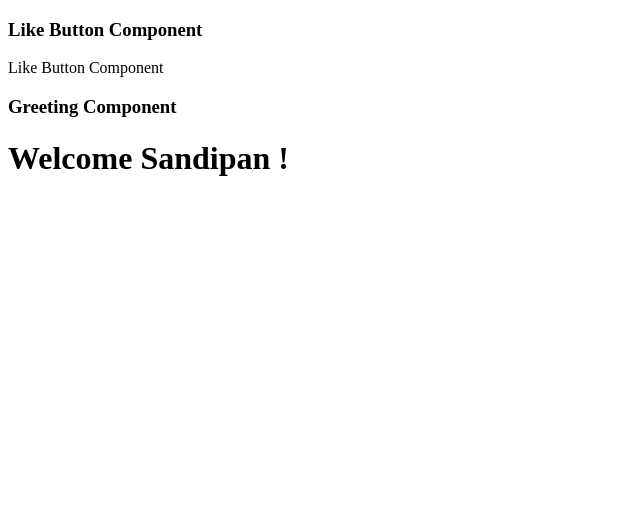
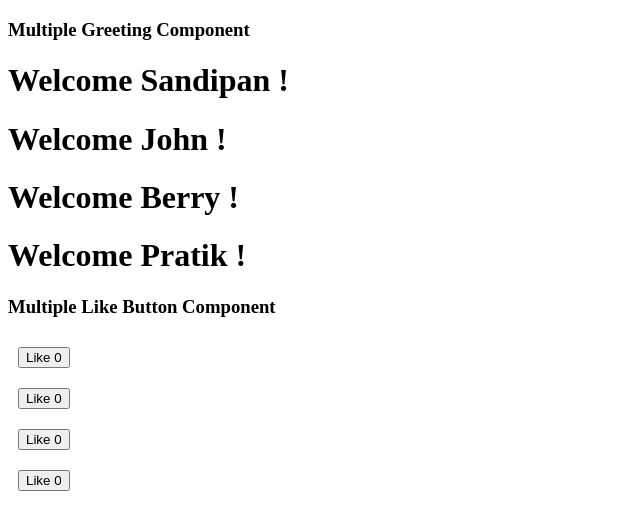
Before and after one commit to sandipanghos/react-tutorial, a plain HTML site: page index.html in a window 1280 px wide. Shown: the whole page, without its empty margins (0-640 px from the left). Drawn offline with nearby package versions, Linux system fonts and the light colour scheme.

Commit message:
adding multipe comp

```diff
--- a/Greeting.js
+++ b/Greeting.js
@@ -1,8 +1,13 @@
 const e = React.createElement;
+
+const NAMES = ["Sandipan", "John", "Berry", "Pratik"];
 
 function Greeting(props) {
   return e("h1", {}, `Welcome ${props.username} !`);
 }
 
-const domContainer = document.querySelector("#greeting");
-ReactDOM.render(e(Greeting, { username: "Sandipan" }), domContainer);
+const domContainer_greetings = document
+  .querySelectorAll(".greeting")
+  .forEach((domContainer, index) => {
+    ReactDOM.render(e(Greeting, { username: NAMES[index] }), domContainer);
+  });
--- a/LikeButton.js
+++ b/LikeButton.js
@@ -1,6 +1,4 @@
 "use strict";
-
-const e = React.createElement;
 
 class LikeButton extends React.Component {
   constructor(props) {
@@ -15,11 +13,14 @@ class LikeButton extends React.Component {
     // Display a "Like" <button>
     return e(
       "button",
-      { onClick: () => this.onLike() },
+      { style: { margin: "10px" }, onClick: () => this.onLike() },
       `Like ${this.state.like}`
     );
   }
 }
 
-const domContainer = document.querySelector("#like_container");
-ReactDOM.render(e(LikeButton), domContainer);
+const domContainer = document
+  .querySelectorAll(".like_container")
+  .forEach((domContainer) => {
+    ReactDOM.render(e(LikeButton), domContainer);
+  });
--- a/index.html
+++ b/index.html
@@ -21,16 +21,19 @@
     </head>
   </head>
   <body>
+    <!-- Greeting Component-->
+    <h3>Multiple Greeting Component</h3>
+    <div class="greeting">Greeting Component</div>
+    <div class="greeting">Greeting Component</div>
+    <div class="greeting">Greeting Component</div>
+    <div class="greeting">Greeting Component</div>
 
-    <!--LikeButton Component-->
-    <h3>Like Button Component</h3>
-    <div id="like_container">Like Button Component</div>
-    <!-- Load our React component. -->
-
-      <!-- Greeting Component-->
-    <h3>Greeting Component</h3>
-    <div id="greeting">Greeting Component</div>
-    <!-- Load our React component. -->
+    <!--Like Button Component-->
+    <h3>Multiple Like Button Component</h3>
+    <div class="like_container">Like Button Component</div>
+    <div class="like_container">Like Button Component</div>
+    <div class="like_container">Like Button Component</div>
+    <div class="like_container">Like Button Component</div>
 
     <script src="./Greeting.js"></script>
     <script src="./LikeButton.js"></script>
```
